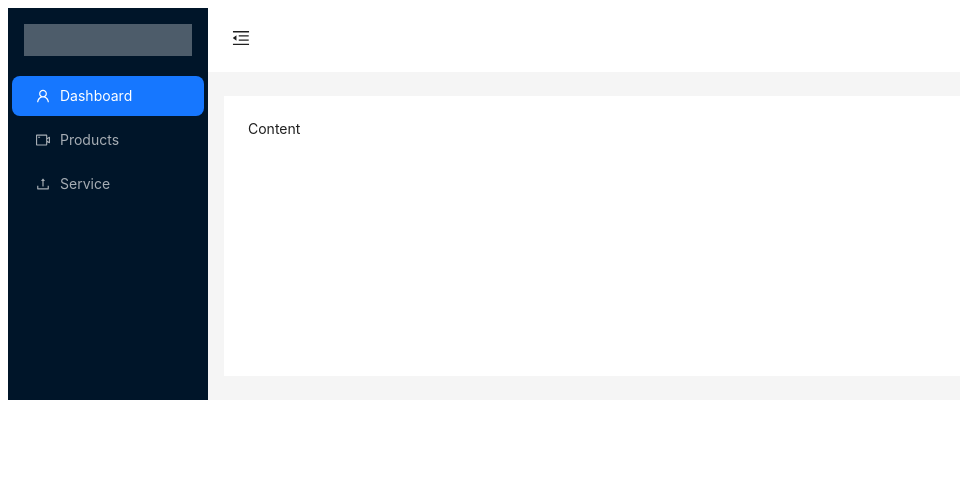
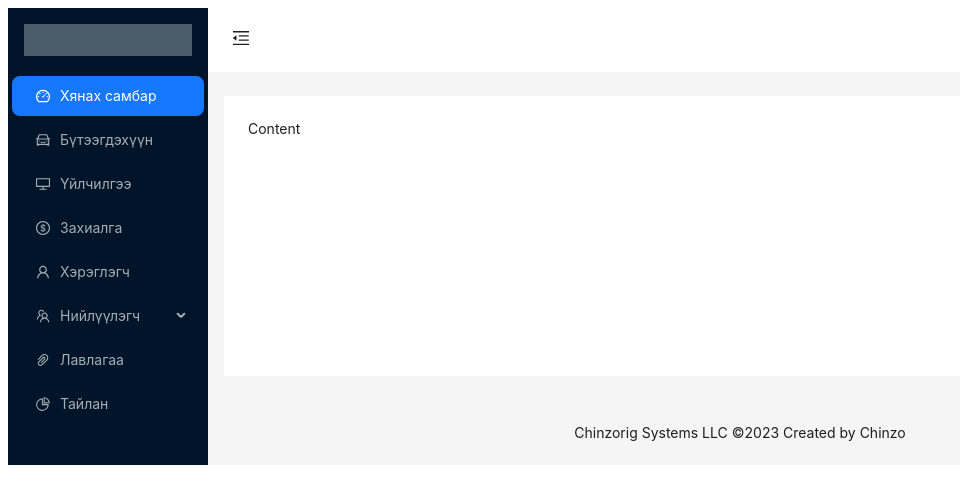
Before and after one commit to Chinzorigo/admindashboard, a React (Create React App) app: page / in a window 1280 px wide. Shown: the top 504 px of the page, without its empty margins (0-960 px from the left). Built offline with nearby package versions, Linux system fonts and the light colour scheme.

Commit message:
Menu has been updated

```diff
--- a/src/components/AdminPanel/0_Layout/AdminPanel.js
+++ b/src/components/AdminPanel/0_Layout/AdminPanel.js
@@ -9,7 +9,7 @@ import {
 import { Layout, theme } from 'antd';
 import './AdminPanel.css'
 import AdminPanelMenu from './AdminPanelMenu';
-const { Header, Sider, Content } = Layout;
+const { Header, Sider, Content, Footer } = Layout;
 const AdminPanel = () => {
   const [collapsed, setCollapsed] = useState(false);
   const {
@@ -43,6 +43,13 @@ const AdminPanel = () => {
         >
           Content
         </Content>
+        <Footer
+          style={{
+            textAlign: 'center',
+          }}
+        >
+          Chinzorig Systems LLC ©2023 Created by Chinzo
+        </Footer>
       </Layout>
     </Layout>
   );
--- a/src/components/AdminPanel/0_Layout/AdminPanelMenu.js
+++ b/src/components/AdminPanel/0_Layout/AdminPanelMenu.js
@@ -1,39 +1,46 @@
 import React from "react";
 import {
-  UploadOutlined,
+  PieChartOutlined,
+  CarOutlined,
   UserOutlined,
-  VideoCameraOutlined,
+  DesktopOutlined,
+  TeamOutlined,
+  DashboardOutlined,
+  PaperClipOutlined,
+  DollarOutlined
 } from "@ant-design/icons";
 import { Menu } from "antd";
 
-
+function getItem(label, key, icon, children) {
+  return {
+    key,
+    icon,
+    children,
+    label,
+  };
+}
+const items = [
+  getItem("Хянах самбар", "1", <DashboardOutlined />),
+  getItem("Бүтээгдэхүүн", "2", <CarOutlined />),
+  getItem("Үйлчилгээ", "3", <DesktopOutlined />),
+  getItem("Захиалга", "4", <DollarOutlined />),
+  getItem("Хэрэглэгч", "5", <UserOutlined />),
+  getItem("Нийлүүлэгч", "sub1", <TeamOutlined />, [
+    getItem("Бүтээгдэхүүн нийлүүлэгч", "6"),
+    getItem("Үйлчилгээ үзүүлэгч", "7"),
+  ]),
+  getItem("Лавлагаа", "10", <PaperClipOutlined />),
+  getItem("Тайлан", "11", <PieChartOutlined />),
+];
 
 const AdminPanelMenu = () => {
-
-
   return (
     <Menu
-    theme="dark"
-    mode="inline"
-    defaultSelectedKeys={['1']}
-    items={[
-      {
-        key: '1',
-        icon: <UserOutlined />,
-        label: 'Dashboard',
-      },
-      {
-        key: '2',
-        icon: <VideoCameraOutlined />,
-        label: 'Products',
-      },
-      {
-        key: '3',
-        icon: <UploadOutlined />,
-        label: 'Service',
-      },
-    ]}
-  />
+      theme="dark"
+      defaultSelectedKeys={["1"]}
+      mode="inline"
+      items={items}
+    />
   );
 };
 
```
